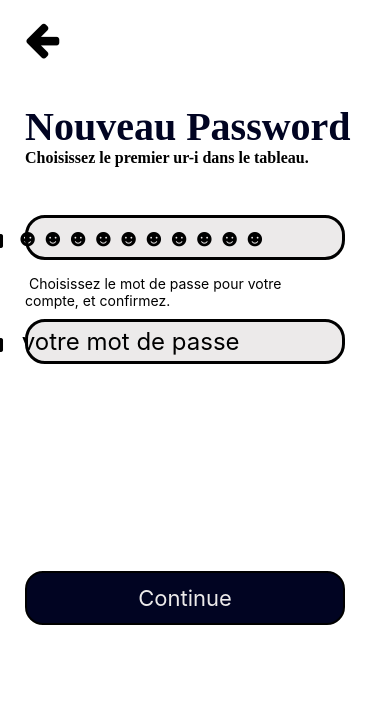
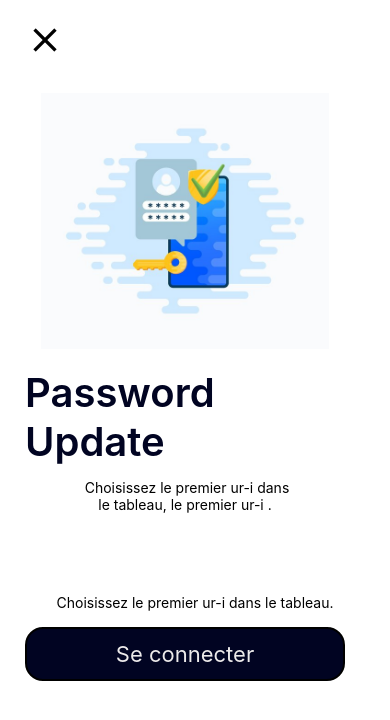
Before and after one commit to BelieveMb/bjr11-store, a React Native app: screen / in a window 390 px wide. Shown: the top 720 px of the page. Built offline with nearby package versions, Linux system fonts and the light colour scheme.

Commit message:
all is okay, to delete bg of image

```diff
--- a/App.js
+++ b/App.js
@@ -18,7 +18,7 @@ import SignIn from './src/pages/SignIn';
 
 export default function App() {
   return (
-    <NewPassword />
+    <NewPasswordCheck />
     // <NavigationContainer >
     //   <Stack.Navigator>
     //         <Stack.Screen
--- a/src/pages/NewPasswordCheck.js
+++ b/src/pages/NewPasswordCheck.js
@@ -1,21 +1,26 @@
 import { View, StyleSheet, Text, Image } from "react-native";
 import ConnexionBtn from "../components/index/ConnexionBtn";
 import FormHomeTitle from "../components/index/FormHomeTitle";
+import SymbolTitle from "../components/index/SymbolTitle";
+import ButtonHome from "../components/index/ButtonHome";
 
 export default function NewPasswordCheck(){
-  const imgPassword = require('../../assets/images/cardImg2.jpg');
+  const imgPassword = require('../../assets/images/lock.jpg');
   return(
     <View style={styles.signIn} >
+        <SymbolTitle symbolIcon="close" />
+        <View style={styles.blockImg}>
+          <Image source={imgPassword} style={styles.imgPassword} />
+        </View>
 
-        <Image source={imgPassword} style={styles.imgPassword} />
-        <View style={{display: 'flex', flexDirection: 'column', gap: '0.7rem', alignItems: 'center'}}>
-            <FormHomeTitle titleText='Password Update' />
+        <View style={styles.titlePassword}>
+            <Text style={styles.passwordTitle} >Password Update</Text>
             <Text style={{textAlign: 'center', paddingHorizontal: '3rem'}} > Choisissez le premier ur-i dans le tableau, le premier ur-i .</Text>
         </View>
 
-        <View style={{marginTop: '20rem',}}>
-            <Text style={{ marginBottom: '2rem', textAlign: 'center'}}> Choisissez le premier ur-i dans le tableau. </Text>
-          <ConnexionBtn btnText='Continue' linkTo='Home' btnColor="#010422" />
+        <View style={{marginTop: '5rem',}}>
+            <Text style={{ marginBottom: '1rem', textAlign: 'center'}}> Choisissez le premier ur-i dans le tableau. </Text>
+            <ButtonHome textBtn='Se connecter' />
         </View>
     </View>
   );
@@ -27,11 +32,33 @@ const styles = StyleSheet.create({
       paddingVertical: 20,
       display: 'flex',
       flexDirection: 'column',
-      gap: 20,
+      gap: 1,
+  },
+  passwordTitle:{
+    fontWeight: 600,
+    fontSize: 40,
+    marginBottom: 2,
+    marginTop: 2,
+    color: '#010422',
+  },
+  blockImg:{
+    display:'flex',
+    justifyContent: 'center',
+    alignItems: 'center',
+    width: '20rem',
+    height: '18rem',
+    marginTop: '1rem',
   },
   imgPassword:{
-    width: '5rem',
+    width: '18rem',
+    height: '16rem',
     borderColor: '#025',
-
-  }
+  },
+  titlePassword: {
+    display: 'flex',
+    flexDirection: 'column',
+    gap: '0.7rem',
+    alignItems: 'center',
+    width: '20rem',
+  },
 })
```
Also changed, not shown: assets/images/lock.jpg (added), assets/images/password.png (added).
